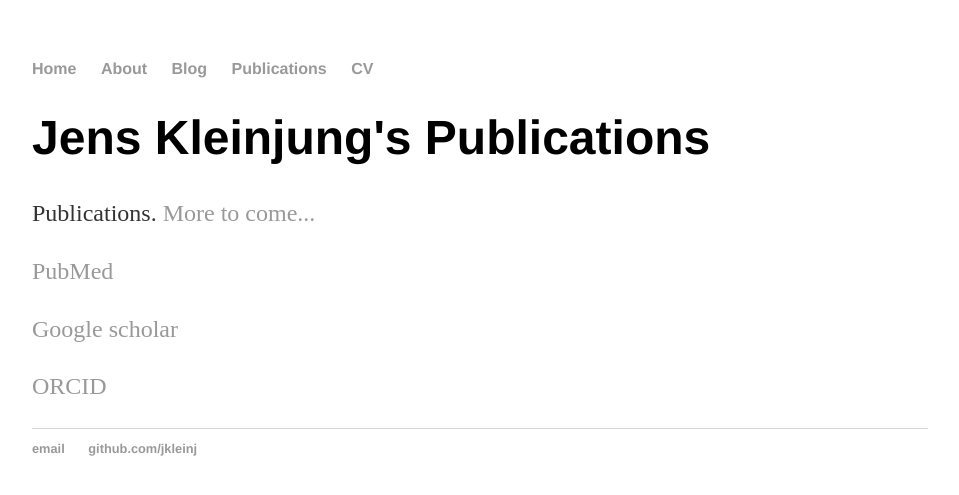
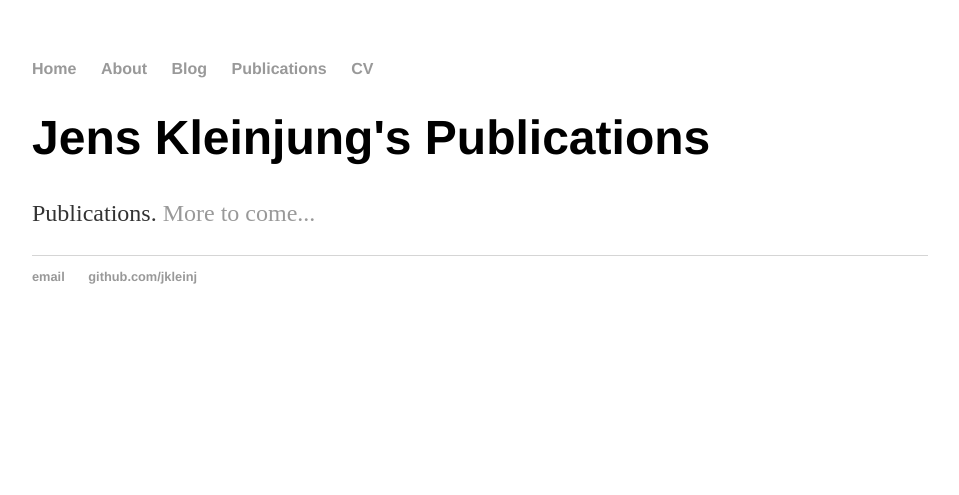
Before and after one commit to jkleinj/jkleinj.github.io, a Jekyll site: the page built from publications/index.html, in a window 1280 px wide. Shown: the top 495 px of the page, without its empty margins (160-1119 px from the left). Built offline with Jekyll 4.4.1, drawn with Linux system fonts in a browser that asks for light colours.

Commit message:
Update index.html

```diff
--- a/publications/index.html
+++ b/publications/index.html
@@ -7,8 +7,4 @@ title: Jens Kleinjung's Publications
 	<h1>Jens Kleinjung's Publications</h1>
 	<p>Publications. <a href="/about">More to come...</a></p>
 
-	<p><a href="http://www.ncbi.nlm.nih.gov/pubmed?term=Kleinjung%20J">PubMed</a></p>
-	<p><a href="http://scholar.google.com/citations?user=ZIZ075AAAAAJ">Google scholar</a></p>
-	<p><a href="http://orcid.org/0000-0002-7875-5724">ORCID</a></p>
-
 </div><!-- /.blurb -->
```
